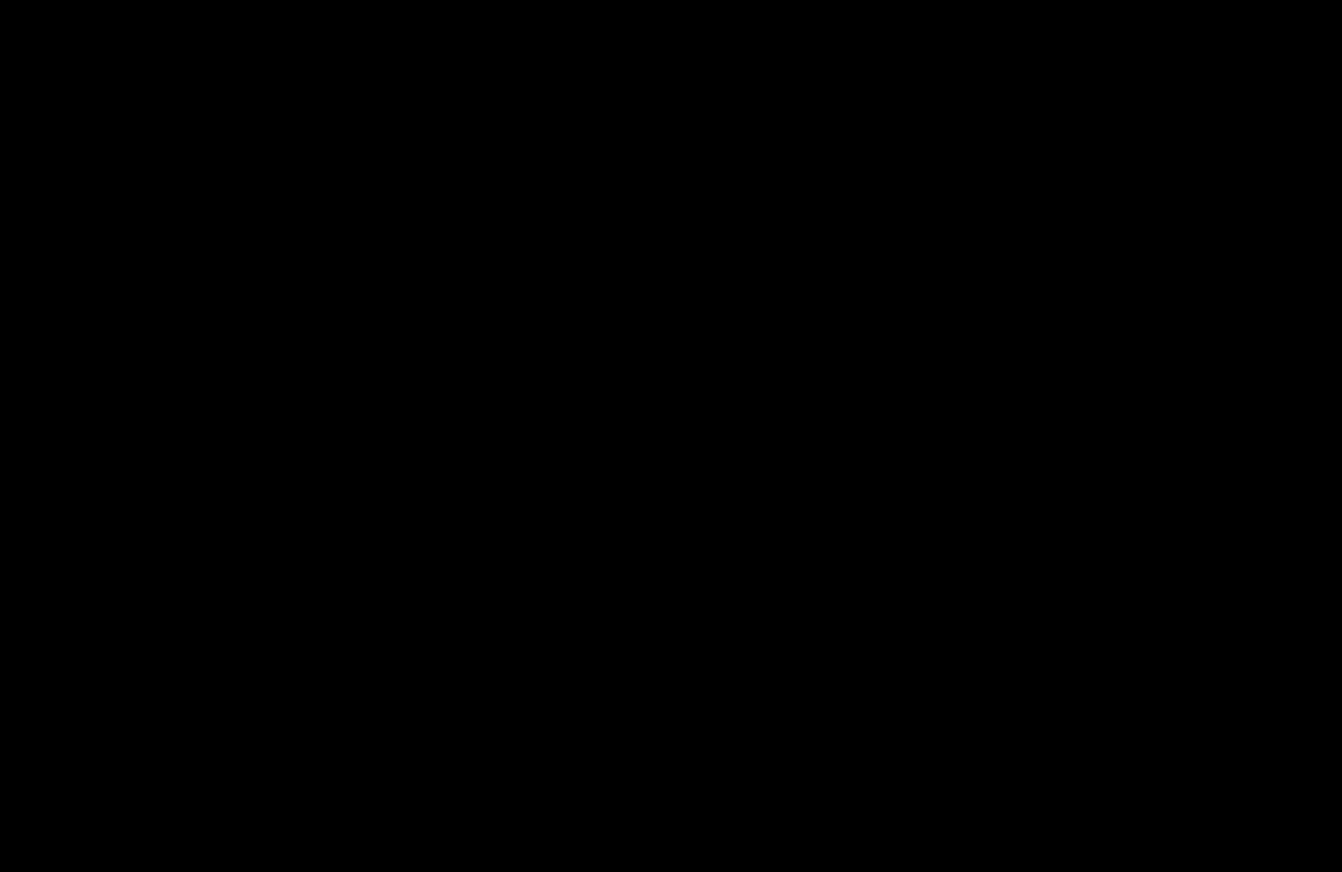
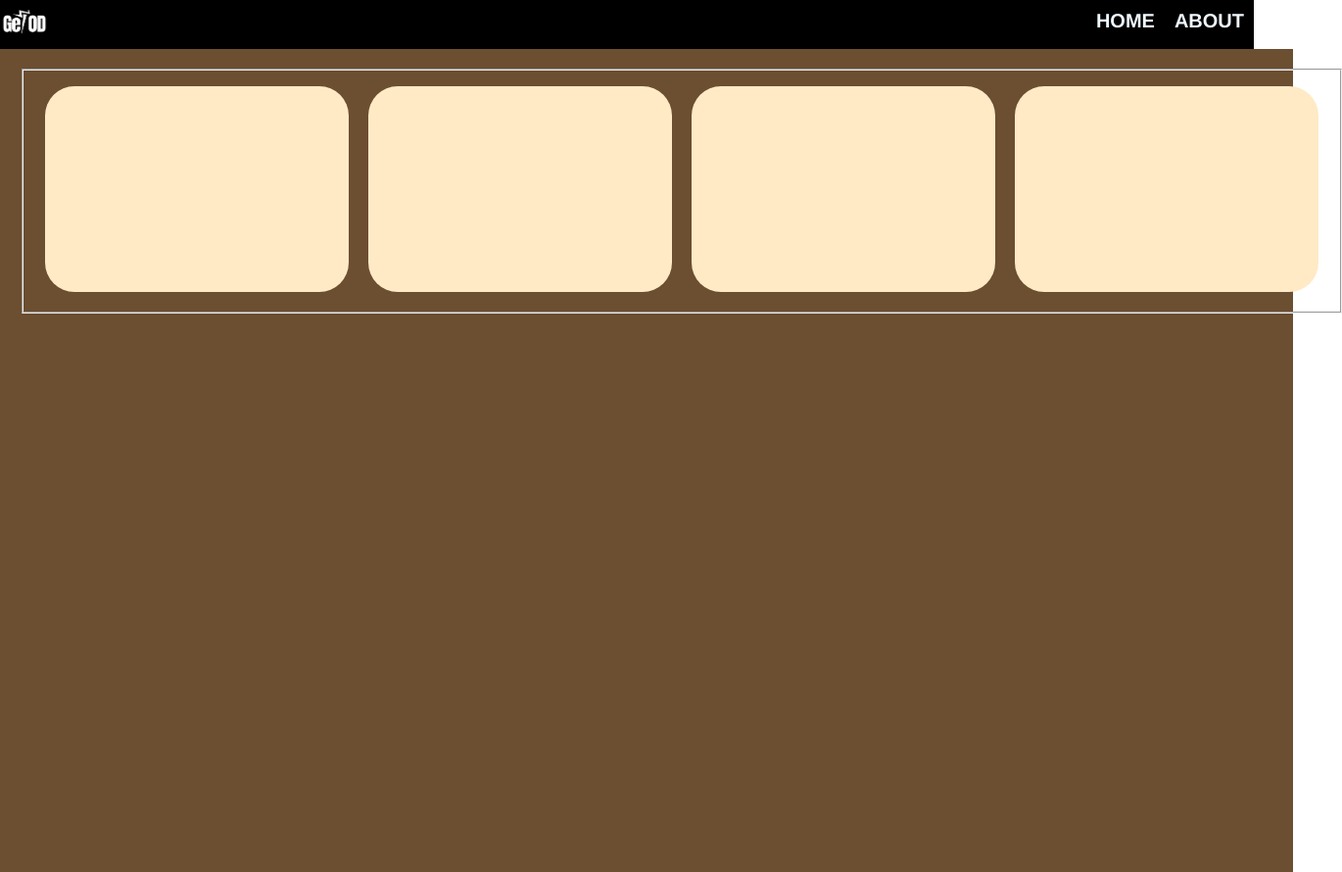
Before and after one commit to anm01-exists/getOD, a plain HTML site: page index.html in a window 1280 px wide. Shown: the whole page at 98% size, 1370 px wide, since content can reach past the window. Before the commit the page ends 800 px from the top, so only its background shows below. Drawn offline with Linux system fonts and the light colour scheme.

Commit message:
prototype

```diff
--- a/index.html
+++ b/index.html
@@ -6,7 +6,45 @@
     <title>OD</title>
     <link href="style.css" rel="stylesheet" type="text/css"/>
 </head>
-<body style="background-color: black;">
+<body>
+    <header class="nav">
+        <div class="nav-element">
+
+            <img src="logo.jpg">
+            <span></span>
+
+        <div class="nav-element home">
+            <h1 >HOME</h1>
+        </div>
+
+        <div class="nav-element about">
+            <H1>ABOUT</H1>
+        </div>
+        </div>
+    </header>
+<div class="main">
+
+    <fieldset>
+    <section>
+
+    <div class="box">
+
+    </div>
+    <div class="box">
+
+    </div>
+    <div class="box">
+
+    </div>
+    <div class="box">
+
+    </div>
+
+    </section>
+    </fieldset>
+</div>
+
+
 
 </body>
 </html>
--- a/style.css
+++ b/style.css
@@ -1,30 +1,69 @@
-header {
-    display: flex;
-    justify-content: center;
+.main{
+width:100% ;
+background-color: #6C4E31;
+height:800px;
+margin: 0;
+padding: 20px;
+border: 0;
+}
+.main h1{
+    margin: 0;
 }
 
-.logo1 {
-    display: ruby;
-    width: 285px;
-    height: auto;
+.nav{
+    background-color: rgb(0, 0, 0);
+    height: 50px;
+    width: 100%;
+    padding: 0;
+    margin: 0;
+    border: 0;
+
 }
 
-.logo1 img {
-    max-width: 100%;
-    height: auto;
+body{
+    padding: 0;
+    margin: 0;
 }
-.buttons{
-    display: ruby;
+img{
+    height: 50px;
 }
-.buttons button{
-    font-size: 21px;
-    color: rgb(255, 255, 255);
-    background-color:rgb(17, 3, 151);
+
+.nav-element{
+    display: flex;
+
+    margin: 0;
+    padding: 0;
+    border: 0;
+
+    color: aliceblue;
+}
+.nav-element h1{
+    margin: 0;
+    font-size: 20px;
+    padding: 10px;
+    font-family:'Franklin Gothic Medium', 'Arial Narrow', Arial, sans-serif;
+}
+span{
+    width: 100%;
+}
+
+.box{
+    width: 100%;
+    display:flex;
+    justify-content: flex-end;
+
+    height: 200px;
+    width: 300px;
+    background-color:#FFEAC5;
     border-radius: 30px;
-    width: 297px;
-    height: 60px;
-    margin-bottom: 35px;
+    padding: 5px;
+    margin: 10px;
+    gap: 10px;
+    border: 10px;
+
 }
-.buttons a{
-    color: rgb(255, 255, 255);
+section{
+    display:flex;
 }
+
+f
```
Also changed, not shown: logo.jpg (renamed from WhatsApp Image 2024-08-24 at 04.01.20_c1cc261b.jpg).
